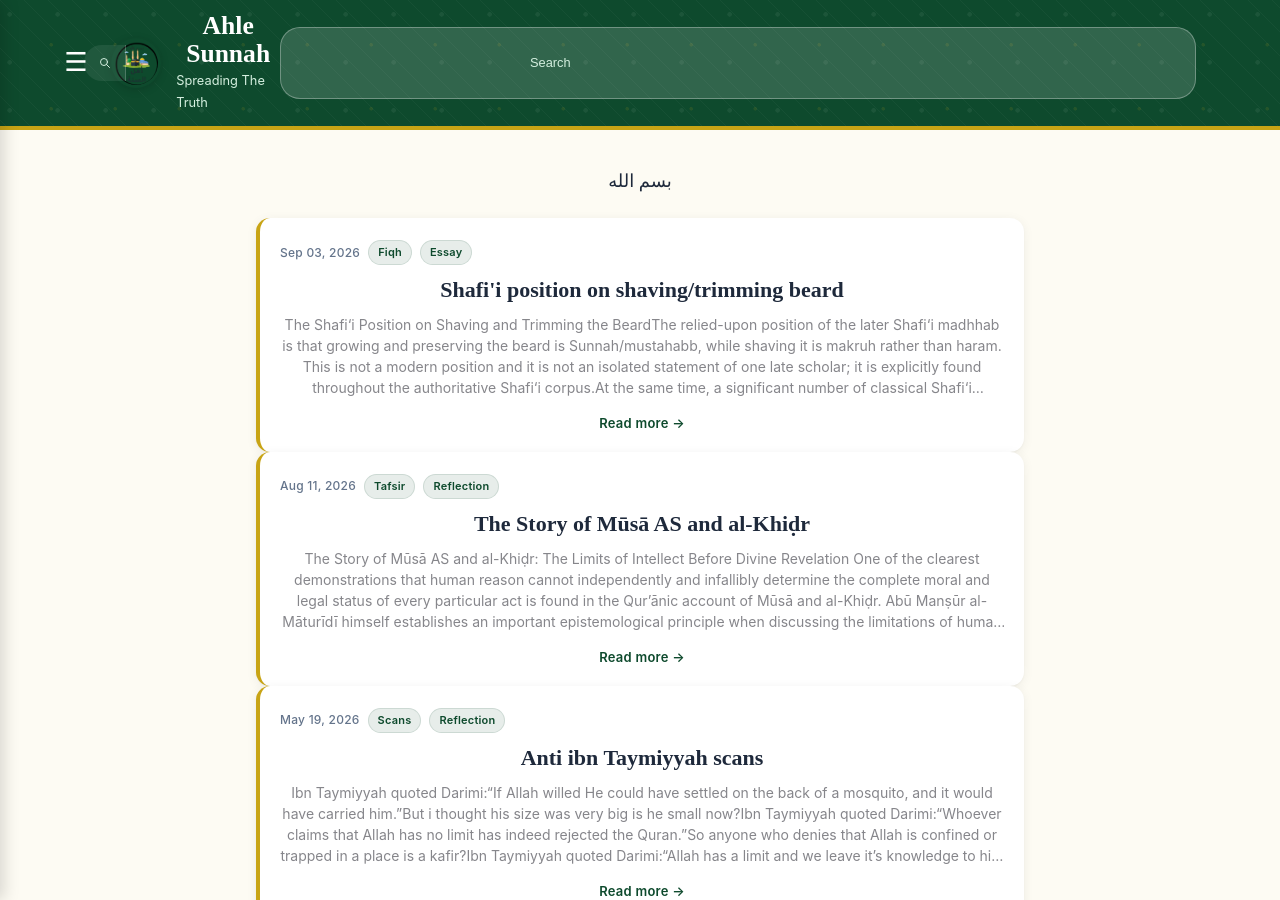
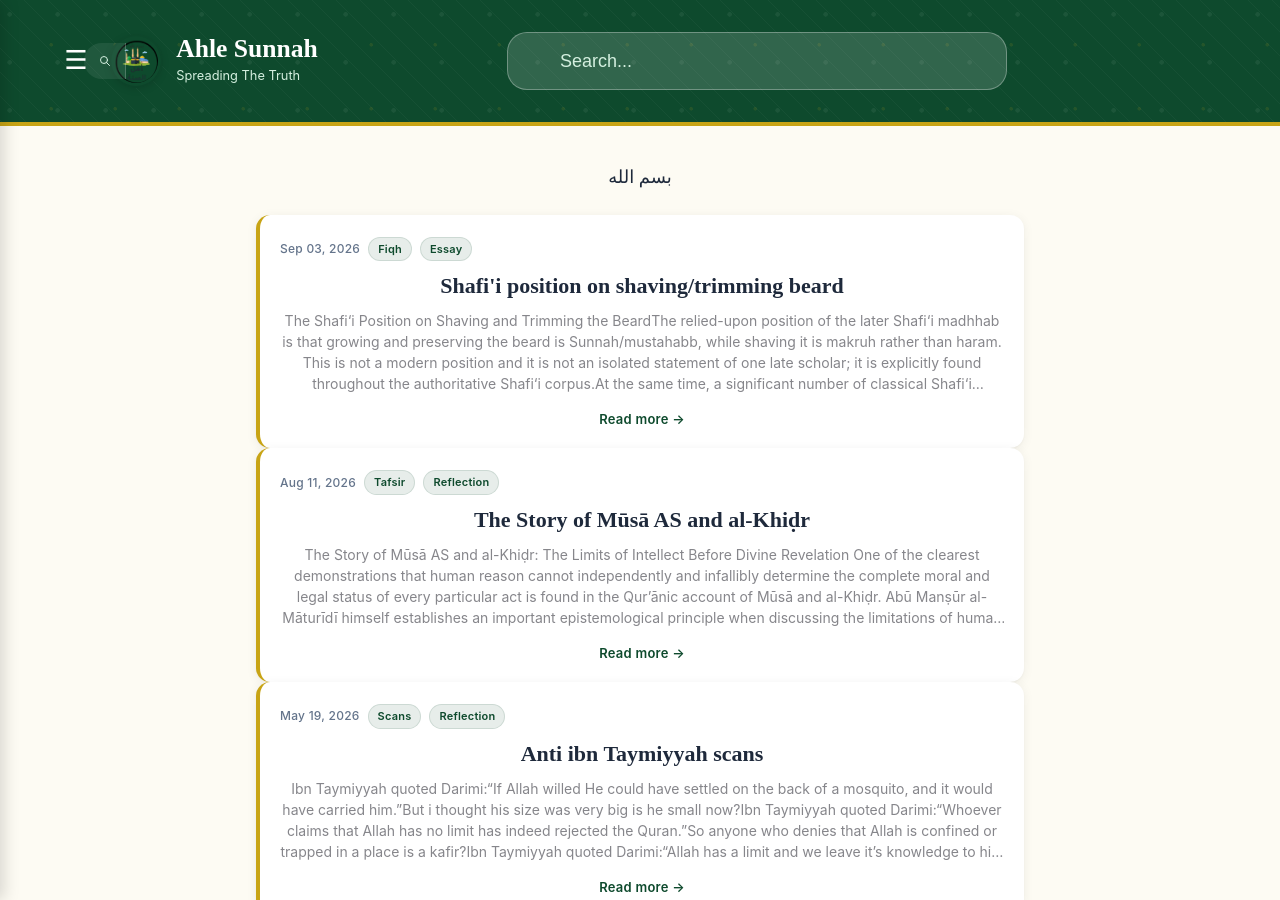
Before and after one commit to Fali17/ahlesunnah, a Jekyll site: the page built from index.html, in a window 1280 px wide and 900 px high. Built offline with Jekyll 4.4.1, drawn with Linux system fonts in a browser that asks for light colours; the list of posts is cut into pages by our own code.

Commit message:
Update default.html

```diff
--- a/_layouts/default.html
+++ b/_layouts/default.html
@@ -99,13 +99,32 @@
           <p class="subtitle">{{ site.description }}</p>
         </div>
       </div>
+<!-- The Form Container -->
+<form id="searchForm" onsubmit="return false;" class="search-form-container" style="
+    display: flex;
+    align-items: center;
+    justify-content: center;
+    width: 100%;
+    max-width: 500px;
+    margin: 20px auto;
+    padding: 10px;
+    gap: 12px;
+">
 
-  <form id="searchForm" onsubmit="return false;" class="search-form-container" style="font-size: 28px; gap: 16px; padding: 17px; margin: 0px; display: flex; align-items: center; justify-content: center;">
-
-    <!-- The input is now safely nested inside the form -->
-    <input type="text" id="searchInput" class="search-input" placeholder="Search" style="width: 100%; max-width: 500px;" autocomplete="off">
+    <!-- The Input Field (Now safely nested inside the form) -->
+    <input type="text" id="searchInput" class="search-input" placeholder="Search..." autocomplete="off" style="
+        width: 100%;
+        padding: 14px 20px;
+        font-size: 18px;
+        border: 2px solid #ccc;
+        border-radius: 30px;
+        outline: none;
+        box-sizing: border-box;
+        transition: border-color 0.3s ease;
+    ">
 
 </form>
+
 
 
     <!-- Action Button Box Wrapper -->
```
